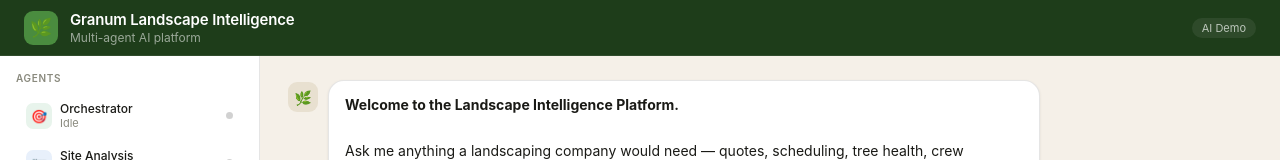
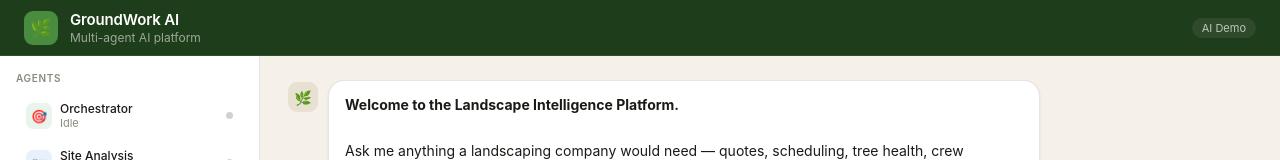
Before and after one commit to birish87/landscape-agent, a plain HTML site: page frontend/index.html in a window 1280 px wide. Shown: the top 160 px of the page. Drawn offline with Linux system fonts and the light colour scheme.

Commit message:
updated to 'GroundWork AI'

```diff
--- a/frontend/index.html
+++ b/frontend/index.html
@@ -386,7 +386,7 @@
 <header>
   <div class="logo">🌿</div>
   <div>
-    <h1>Granum Landscape Intelligence</h1>
+    <h1>GroundWork AI</h1>
     <p>Multi-agent AI platform</p>
   </div>
   <div class="header-badge">AI Demo</div>
```
